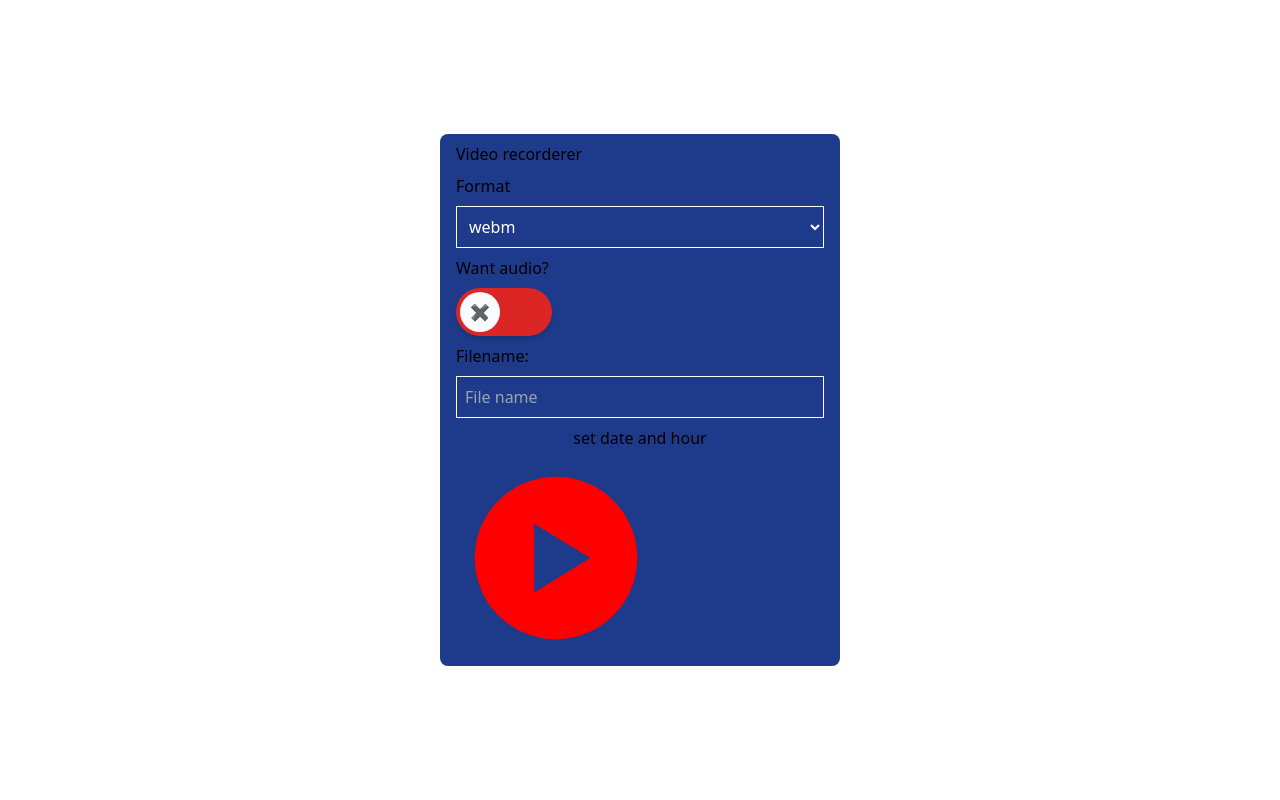
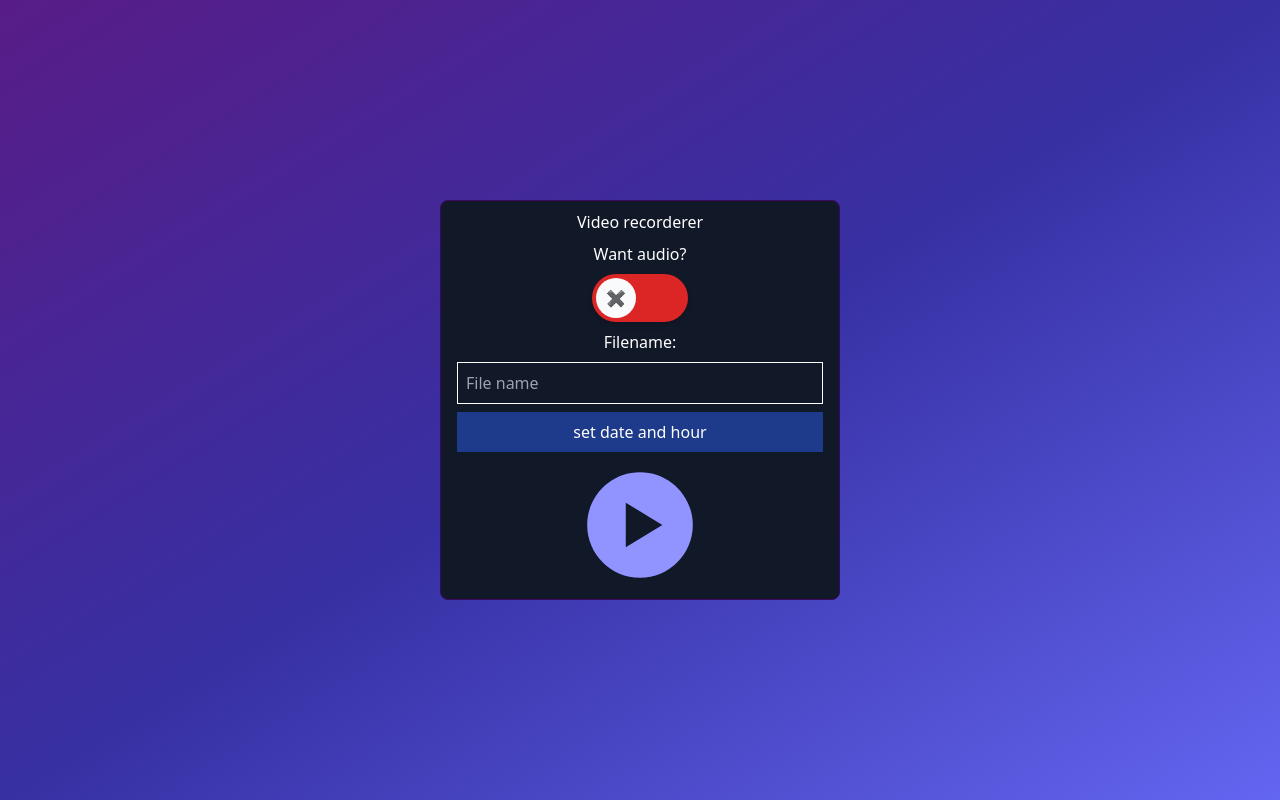
Before and after one commit to faustocalvinio/video-recorder-app, a React (Vite) app: page / in a window 1280 px wide. Built offline with nearby package versions, Linux system fonts and the light colour scheme.

Commit message:
changing styles

```diff
--- a/index.html
+++ b/index.html
@@ -5,20 +5,10 @@
       <link rel="icon" type="image/svg+xml" href="/video-favicon.png" />
       <meta name="viewport" content="width=device-width, initial-scale=1.0" />
       <title>Online Video Recorder</title>
-      <script defer>
-         if (
-            localStorage.getItem("color-theme") === "dark" ||
-            (!("color-theme" in localStorage) &&
-               window.matchMedia("(prefers-color-scheme: dark)").matches)
-         ) {
-            document.documentElement.classList.add("dark");
-         } else {
-            document.documentElement.classList.remove("dark");
-         }
-      </script>
+
    </head>
    <body
-      class="dark:bg-black dark:text-white grid items-center justify-center min-h-svh"
+      class="dark:bg-black dark:text-white grid items-center justify-center min-h-svh from-purple-900 via-indigo-800 to-indigo-500 bg-gradient-to-br"
    >
       <main id="root"></main>
       <script type="module" src="/src/main.tsx"></script>
--- a/src/App.tsx
+++ b/src/App.tsx
@@ -1,4 +1,4 @@
-import { useState } from "react";
+import { useEffect, useState } from "react";
 import { IoPlayCircleSharp, IoStopSharp } from "react-icons/io5";
 
 const App = () => {
@@ -13,7 +13,6 @@ const App = () => {
     const mediarecorder = new MediaRecorder(media, {
       mimeType: "video/webm;codecs=vp8,opus",
     });
-
 
     mediarecorder.start();
     setIsPlaying(true);
@@ -45,13 +44,15 @@ const App = () => {
     setFileName(fileName);
   }
 
-  //   useEffect(() => {
-  //   }, [audioOption]);
+  useEffect(() => {
+    localStorage.clear();
+    console.log("local storage cleared");
+  }, []);
 
   return (
-    <div className="flex aspect-square w-fit min-w-[400px] flex-col justify-center gap-2 rounded-lg bg-blue-900 px-4 py-2">
+    <div className="flex aspect-square w-fit min-w-[400px] flex-col items-center justify-center gap-2 rounded-lg border border-purple-950 bg-gray-900 px-4 py-2 text-white">
       <h1>Video recorderer</h1>
-      <h2>Format</h2>
+      {/* <h2>Format</h2>
       <select
         name=""
         id=""
@@ -59,7 +60,7 @@ const App = () => {
       >
         <option value="">webm</option>
         <option value="">mp4</option>
-      </select>
+      </select> */}
       <h2>Want audio?</h2>
       <label className="relative inline-flex cursor-pointer items-center">
         <input
@@ -76,23 +77,27 @@ const App = () => {
         type="text"
         value={fileName}
         onChange={(e) => setFileName(e.target.value)}
-        className="border border-white bg-transparent p-2 text-white"
+        className="w-full border border-white bg-transparent p-2 text-white"
         placeholder="File name"
       />
-      <button onClick={onSetHourFile} type="button">
+      <button
+        onClick={onSetHourFile}
+        type="button"
+        className="w-full bg-blue-900 px-4 py-2"
+      >
         set date and hour
       </button>
       {isPlaying ? (
         <IoStopSharp
-          size={200}
-          color="red"
+          size={130}
+          color="#9194ff"
           onClick={() => {}}
           className="cursor-pointer transition-all hover:scale-110"
         />
       ) : (
         <IoPlayCircleSharp
-          size={200}
-          color="red"
+          size={130}
+          color="#9194ff"
           onClick={recordVideoHandler}
           className="cursor-pointer transition-all hover:scale-110"
         />
```
Also changed, not shown: package.json (+8 -8 lines), 2 other files (tests, documents, lock files or other folders).
